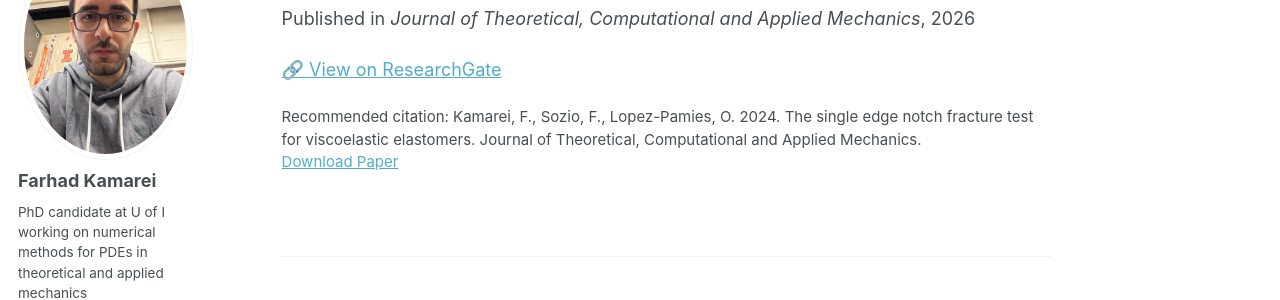
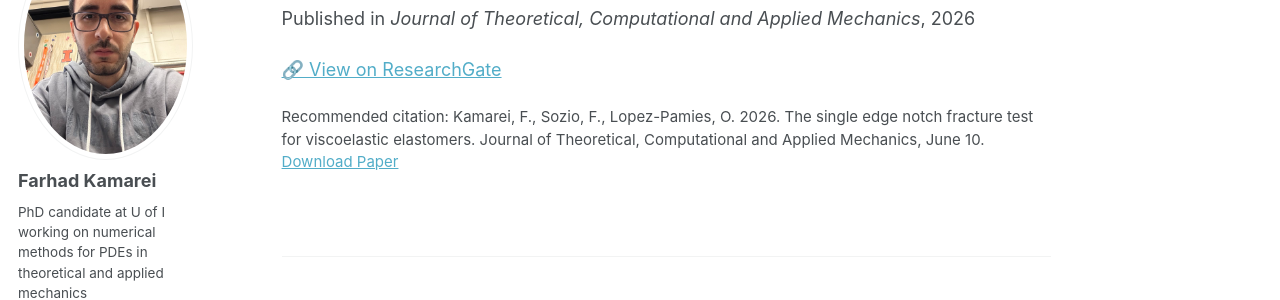
Before and after one commit to farhadkama/farhadkama.github.io, a Jekyll site: the page built from _publications/2024-11-01-VSENFT.md, in a window 1280 px wide and 1026 px high. Shown: the part 168-468 px from the top of the window. Built offline with Jekyll 4.4.1, drawn with Linux system fonts in a browser that asks for light colours; some web fonts are replaced.

Commit message:
update the senft paper

```diff
--- a/_publications/2024-11-01-VSENFT.md
+++ b/_publications/2024-11-01-VSENFT.md
@@ -3,11 +3,11 @@
 collection: publications
 category: manuscripts
 permalink: /publication/2024CommPhys-SENFT/
-date: 2026-03-1
+date: 2026-06-10
 venue: 'Journal of Theoretical, Computational and Applied Mechanics'
 authors: 'Kamarei, F., Sozio, F., Lopez-Pamies, O.'
 paperurl: 'https://doi.org/10.46298/jtcam.16652'
-citation: ' Kamarei, F., Sozio, F., Lopez-Pamies, O. 2024. The single edge notch fracture test for viscoelastic elastomers. Journal of Theoretical, Computational and Applied Mechanics.'
+citation: ' Kamarei, F., Sozio, F., Lopez-Pamies, O. 2026. The single edge notch fracture test for viscoelastic elastomers. Journal of Theoretical, Computational and Applied Mechanics,  June 10.'
 researchgate: 'https://www.researchgate.net/publication/407132355_The_single_edge_notch_fracture_test_for_viscoelastic_elastomers'
 ---
 [🔗 View on ResearchGate](https://www.researchgate.net/publication/407132355_The_single_edge_notch_fracture_test_for_viscoelastic_elastomers)
```
